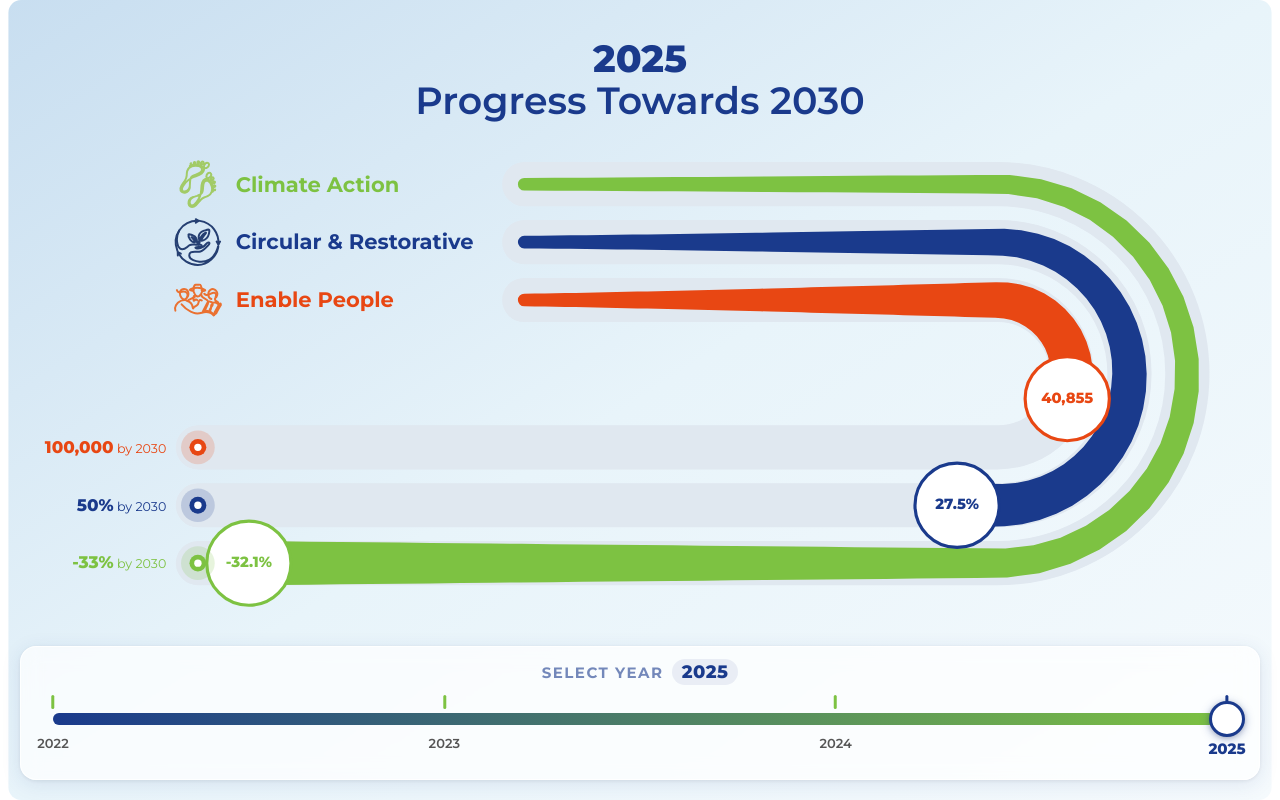
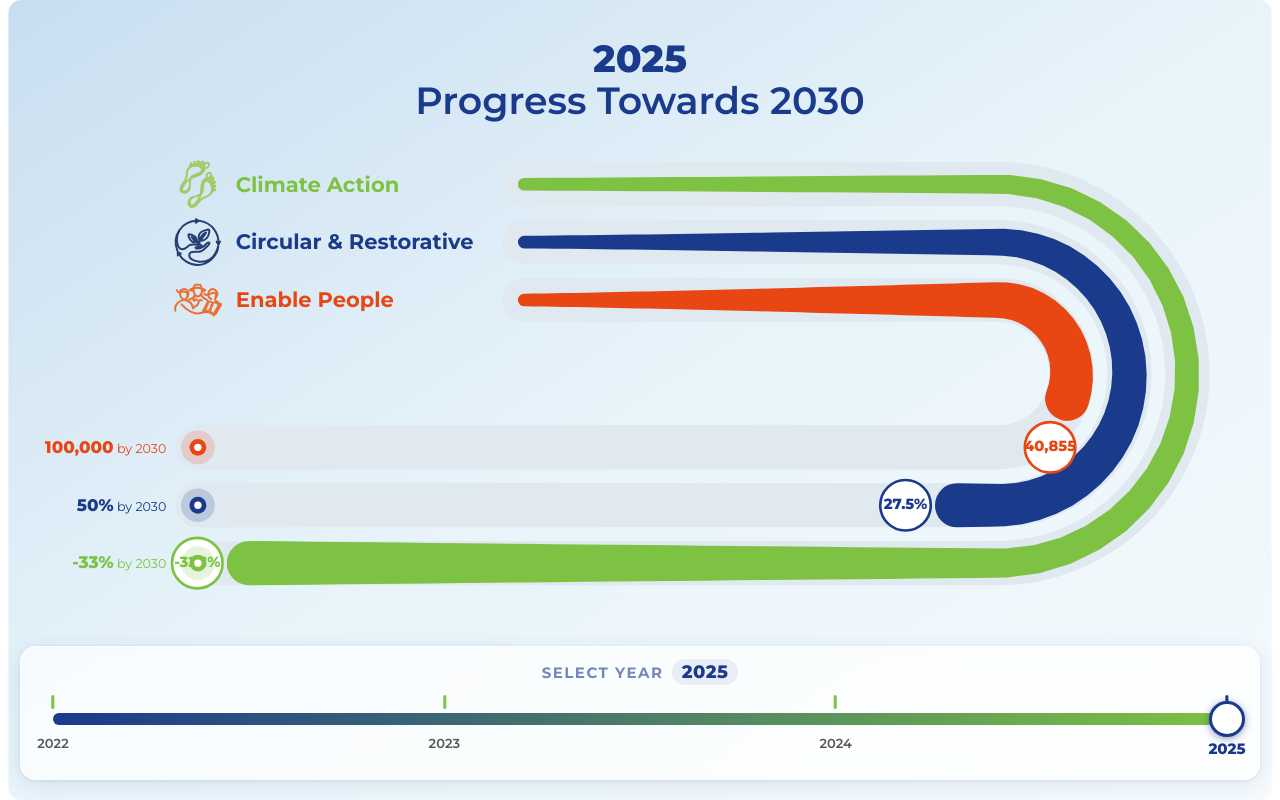
Before and after one commit to Biomar-digital/Biomar-progression-chart, a React (Vite) app: page / in a window 1280 px wide. Built offline with nearby package versions, Linux system fonts and the light colour scheme.

Commit message:
Shrink tip circle and place it just beyond swoosh end
Reduce radius from 40 to 24. Offset circle center along the path
tangent by halfWidth + radius + 4px so it sits cleanly after the
rounded swoosh cap rather than on top of it.

https://claude.ai/code/session_013pz6vNT3wRemKZuqjeC921

```diff
--- a/src/components/ProgressChart.jsx
+++ b/src/components/ProgressChart.jsx
@@ -255,11 +255,21 @@ export default function ProgressChart({ selectedYear }) {
         const clampedLen = Math.min(progressLen, totalLen - 1)
         const pt = pathEl.getPointAtLength(clampedLen)
 
+        // tangent at tip → place circle just beyond the swoosh cap
+        const prevPt = pathEl.getPointAtLength(Math.max(clampedLen - 1, 0))
+        const dx = pt.x - prevPt.x
+        const dy = pt.y - prevPt.y
+        const tlen = Math.sqrt(dx * dx + dy * dy) || 1
+        const R = 24
+        const offset = track.strokeWidth / 2 + R + 4
+        const cx = pt.x + (dx / tlen) * offset
+        const cy = pt.y + (dy / tlen) * offset
+
         return (
           <g key={`marker-${track.id}`}>
-            <circle cx={pt.x} cy={pt.y} r={40} fill="white" stroke={track.color} strokeWidth={3} />
+            <circle cx={cx} cy={cy} r={R} fill="white" stroke={track.color} strokeWidth={2.5} />
             <text
-              x={pt.x} y={pt.y}
+              x={cx} y={cy}
               textAnchor="middle"
               dominantBaseline="middle"
               style={{ fontSize: 14, fontWeight: 800, fontFamily: "'Montserrat', system-ui, sans-serif" }}
```
